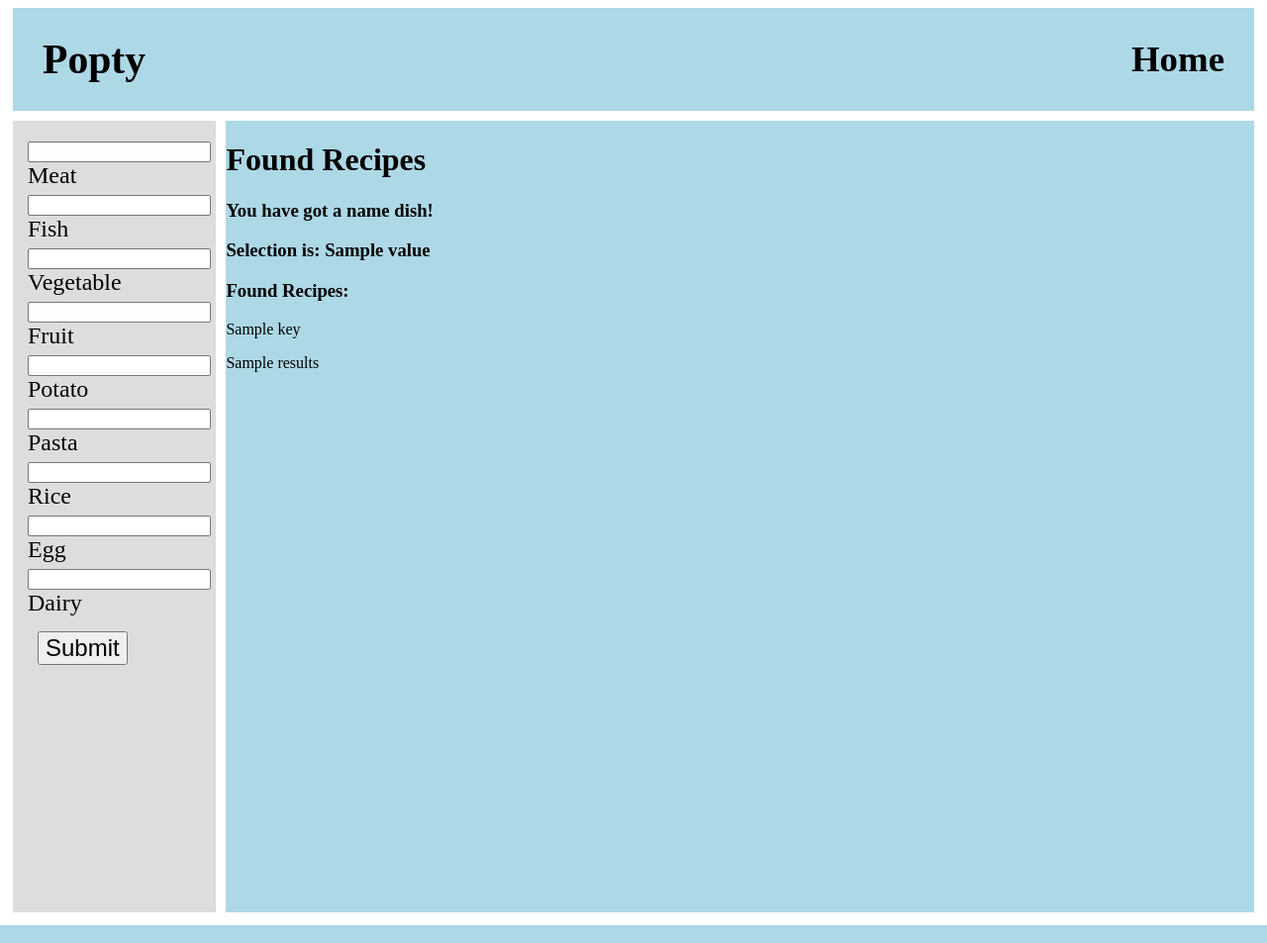
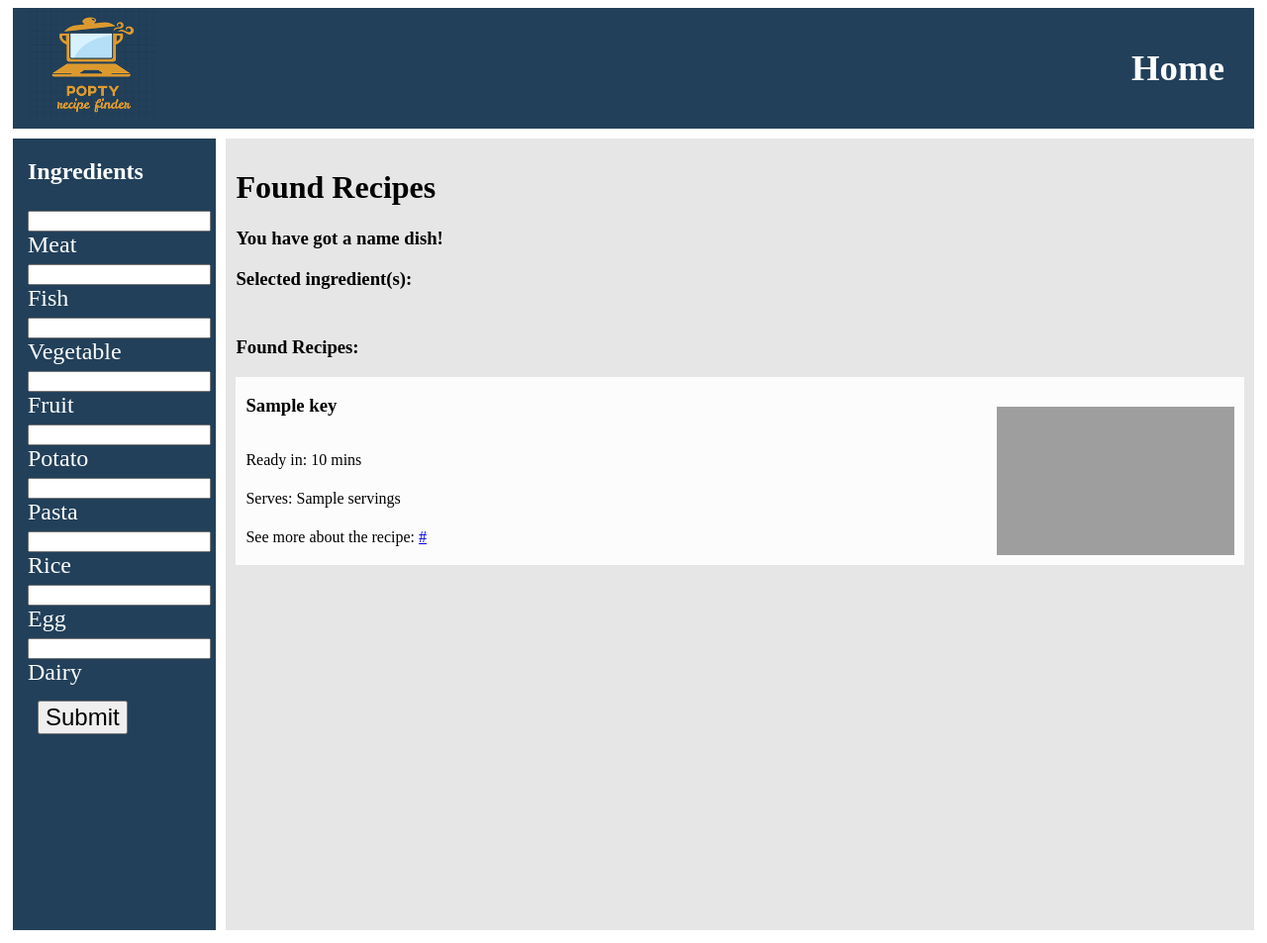
Before and after one commit to TomAlfano/Recipe-Finder, a Flask app: template templates/website.html in a window 1280 px wide. Shown: the whole page at 99% size. Run offline with Flask 2, Linux system fonts and the light colour scheme; the template is opened without the code that fills it: most values are stand-ins (such as "Sample title", 1, 10 or a date in 2020); form fields are guessed from the names that the template uses; parts of the project's set-up code (start-up, migrations or seed data) failed here and were passed over; some libraries are stand-ins or nearby versions; grey boxes are pictures that could not be loaded.

Commit message:
Changed layout a lot to look nice

```diff
--- a/static/style.css
+++ b/static/style.css
@@ -3,13 +3,13 @@
 CHROME STORES STYLESHEETS
 */
 
-a {
-  color: black;
+header a {
+  color: white;
   text-decoration: none;
 }
 
 a:hover{
-  color: blue;
+  color: #e6e6e6;
   text-decoration: none;
 }
 
@@ -18,7 +18,7 @@
   flex-direction: row;
   align-items: center;
   width: auto;
-  background-color: #add8e6;
+  background-color: rgb(34,64,90);
   margin: 5px 5px 5px 5px;
 }
 
@@ -31,8 +31,14 @@
   padding-left: 15px;
 }
 .spacer{
-  width: 80%;
+  width: 90%;
 }
+.logo{
+  max-width:130px;
+  max-height: 130px;
+
+}
+
 .homeButton{
   display: flex;
   align-items: flex-end;
@@ -48,17 +54,27 @@
 }
 
 #sidePanel {
-  height: 800px;
+  min-height: 100%;
   width: 250px;
-  background-color: #dddddd;
+  background-color: rgb(34,64,90);
   margin: 5px 5px 5px 5px;
+  color: white;
 }
 
 .content {
   width: 100%;
   height: auto;
-  background-color: #add8e6;
+  background-color: #e6e6e6;
   margin: 5px 5px 5px 5px;
+  min-height: 800px;
+}
+
+.PageIntro{
+  padding: 10px 10px 10px 10px;
+}
+
+#sidePanelTitle{
+  margin-left: 15px;
 }
 
 .forms{
@@ -89,5 +105,36 @@
 
 #submitButton{
   font-size: 1.5rem;
+}
 
+.results{
+  display: flex;
+  flex-direction: column;
+  padding: 0px 0px 0px 10px;
 }
+.output{
+  display: flex;
+  flex-direction: row;
+  margin: 0px 10px 10px 0px;
+  padding: 10px 10px 10px 10px;
+  background-color: #fcfcfc;
+  justify-content: space-between;
+}
+
+.outputText{
+  display: flex;
+  flex-direction: column;
+  justify-content: center;
+}
+.outputText p{
+  margin-bottom: 5px;
+}
+
+.outputImage{
+  display: flex;
+  padding-top: 20px;
+}
+
+.outputText h3{
+  margin-top: 5px;
+}
--- a/templates/base.html
+++ b/templates/base.html
@@ -19,7 +19,7 @@
   <body>
     <header>
       <div class="topBarTitle">
-        <h1 class="topBarTitle"><a href="/"> Popty </h1></a>
+        <a href="/"><img class="logo" src=".\static\logo.png" alt="Popty_Logo"></a>
       </div>
       <div class="spacer"></div>
       <div class="homeButton">
@@ -28,6 +28,7 @@
     </header>
     <div class="mainContent">
       <div id = "sidePanel">
+        <h2 id="sidePanelTitle">Ingredients</h2>
         <div class="forms">
           <form method="POST" action="">
             <div class="ingredients">
--- a/templates/website.html
+++ b/templates/website.html
@@ -3,25 +3,58 @@
 {% block content %}
   <link rel=stylesheet type=text/css href="{{ url_for('static',filename='style.css') }}">
   <div class="content">
+    <div class="outut">
+      <div class="PageIntro">
         <h1>Found Recipes</h1>
+
         {% for key in machineCountry.keys() %}
-      {% if machineCountry == "" %}
+          {% if response.results != [] %}
+            <h3>You have got a {{ key }} dish!</h3>
           {% else %}
-        <h3>You have got a {{ key }} dish!</h3>
+            <h3>{{ key }} is the best dish for what you have selected</h3>
           {% endif %}
         {% endfor %}
-    <h3>Selection is: {{ value }}</h3>
+        {% if value == 'Please click "Find Recipe"' %}
+          <h3>This recipe finder will take in your desired ingredents and decide what county has the best food for your selection. It will then give you a recipe from the country that contains your ingredients.</h3>
+        {% endif %}
+        <h3>Selected ingredient(s):
+          {% if value == 'Please click "Find Recipe"' %}
+            {{ value }} to begin
+          {% else %}
+            {% for key,val in value.items() %}
+              {% if val == 1 %}
+                {{ key }}
+              {% else %}
 
-    <h3> Found Recipes: </h3>
-    {% for key in response.results %}
-      {% if response.results %}
-        <p> {{ key }} </p>
-      {% elif response.results== None %}
-        <h3>Error, no recipes found with that combination</h3>
               {% endif %}
             {% endfor %}
+          {% endif %}
+        </h3>
+      </div>
+      <div class="results">
+        {% if value == 'Please click "Find Recipe"' %}
+        {% else %}
+          <h3> Found Recipes: </h3>
 
-    {{ response.results }}
+            {% if response.results != [] %}
+              {% for key in response.results %}
+              <div class="output">
+                <div class="outputText">
+                  <h3> {{ key.title }} </h3>
+                  <p> Ready in: {{ key.readyInMinutes }} mins </p>
+                  <p> Serves: {{ key.servings }}
+                  <p> See more about the recipe: <a href="{{ key.sourceUrl }}">{{ key.sourceUrl }}</a></p>
+                </div>
+                <img class="outputImage" src="https://spoonacular.com/recipeImages/{{ key.id }}-240x150.jpg" alt="{{ key.title }}" width="240" height="150">
+              </div>
+              {% endfor %}
+            {% else %}
+              <h3>Error, no recipes found with that combination of ingredients</h3>
+            {% endif %}
+          {% endif %}
+
 
       </div>
+    </div>
+  </div>
 {% endblock %}
```
Also changed, not shown: static/logo.png (added). Lines whose indentation alone changed are shown as unchanged.
